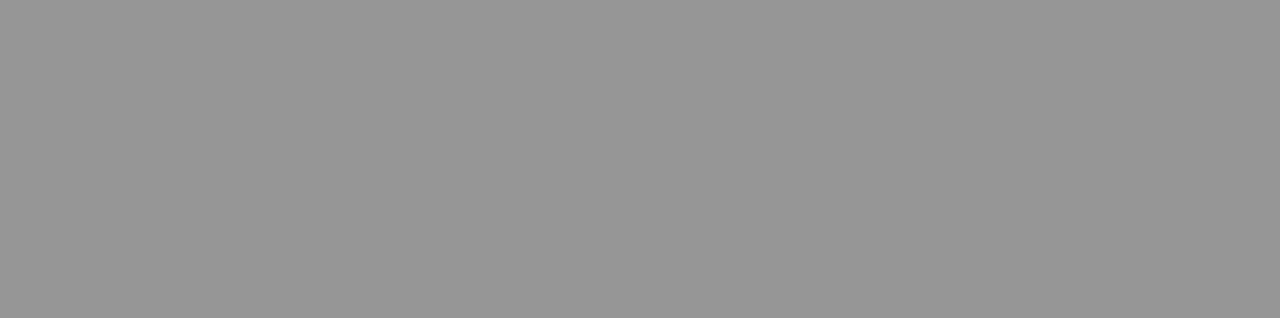
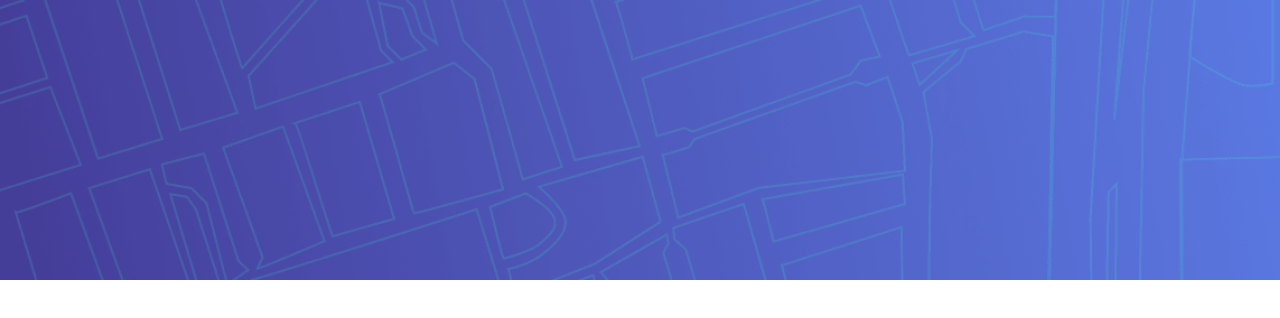
Before and after one commit to usmanahmedkhan09/ip-address-tracker, a Vue app: page / in a window 1280 px wide. Shown: the top 318 px of the page. Built offline with nearby package versions, Linux system fonts and the light colour scheme.

Commit message:
header added

```diff
--- a/src/assets/css/index.scss
+++ b/src/assets/css/index.scss
@@ -11,12 +11,36 @@
 }
 
 html{
-    font-size: 62.5%;
+  font-size: 62.5%;
+  height: 100vh;
 }
 
 body {
-    min-height: 100vh;
+    height: 100%;
     font-size: 1.6rem;
     font-family: 'Rubik', sans-serif;
-    background-color: $dark-gray
 }
+
+#app{
+  height: 100%;
+  width: 100%;
+}
+
+.container {
+  height: 100%;
+  // background-color: $dark-gray;
+  display: flex;
+  flex-direction: column;
+
+  .search_wrapper{
+    min-height: 35%;
+    background-image: url('../images/pattern-bg.png');
+    background-repeat: no-repeat;
+    background-size: cover;
+    width: 100%;
+  }
+
+  .map_wrapper{
+    min-height: calc(100% - 35%);
+  }
+}
--- a/src/views/HomeView.vue
+++ b/src/views/HomeView.vue
@@ -1,5 +1,8 @@
 <template>
-  <router-view></router-view>
+  <div class="container">
+    <div class="search_wrapper"></div>
+    <div class="map_wrapper"></div>
+  </div>
 </template>
 <script lang="ts">
 import { defineComponent } from "vue";
```
